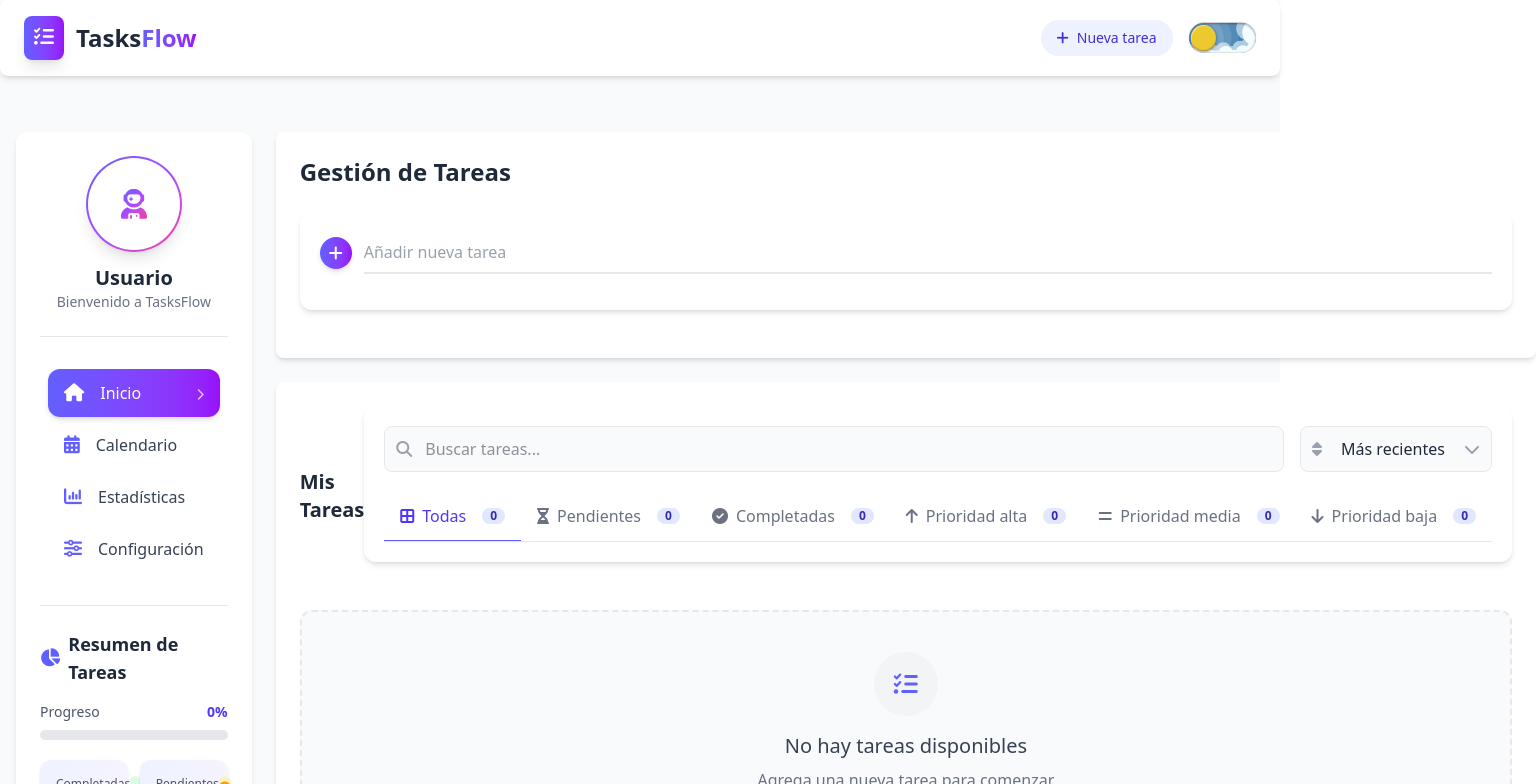
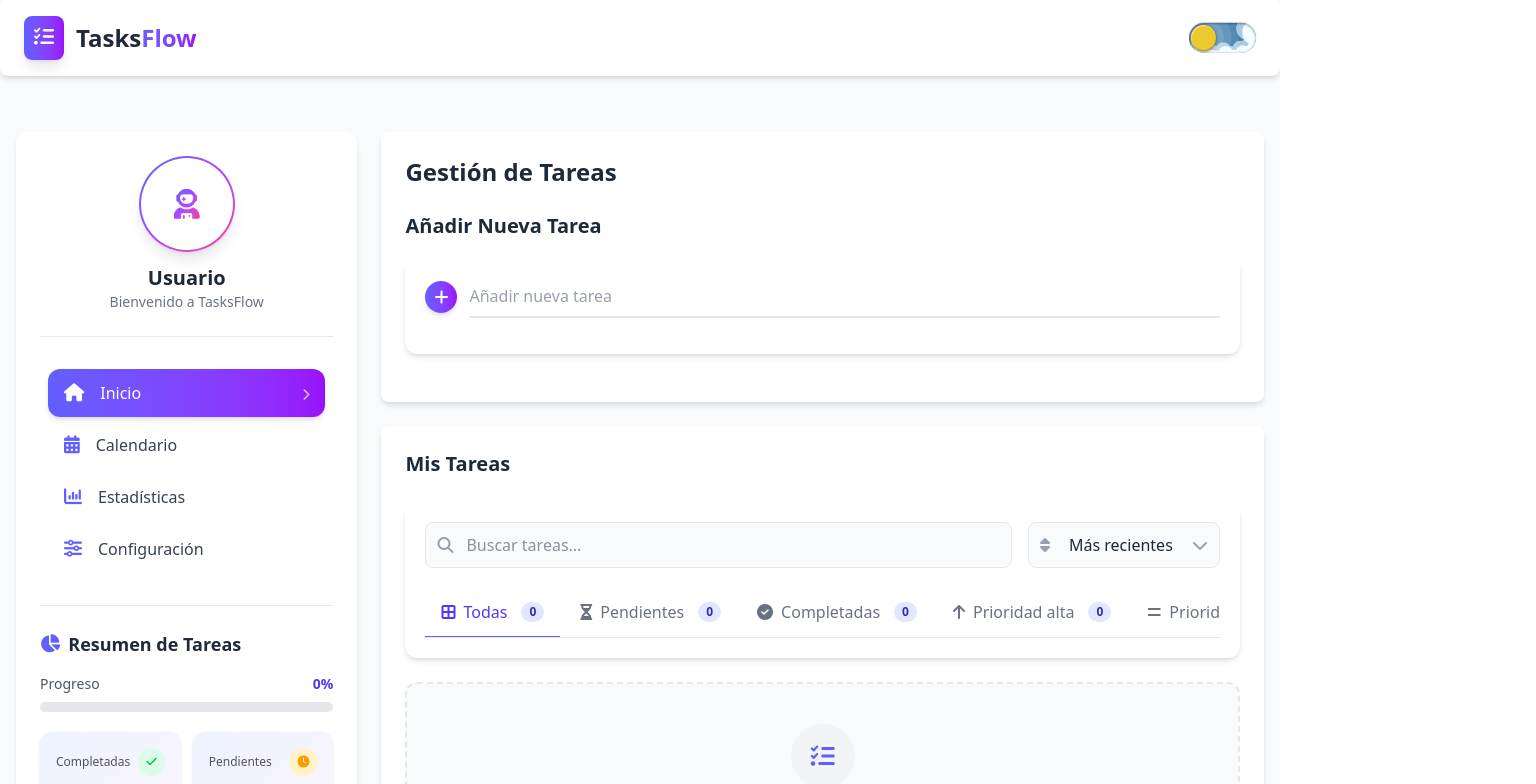
Before and after one commit to AnderCMD/TasksFlow, a React (Vite) app: page / in a window 1280 px wide. Shown: the top 784 px of the page, 1536 px wide, since content can reach past the window. Built offline with nearby package versions, Linux system fonts and the light colour scheme; a web font is replaced by a local one.

Commit message:
Mejorar la interfaz de usuario: ajustar estilos y animaciones en componentes de gestión de tareas, encabezado y formulario de tareas.

```diff
--- a/src/App.jsx
+++ b/src/App.jsx
@@ -34,20 +34,39 @@ function App() {
 	return (
 		<div className='min-h-screen bg-gray-50 dark:bg-gray-900 transition-colors duration-300'>
 			<Header />
-			<div className='container mx-auto px-4 py-8 flex flex-col md:flex-row gap-6'>
+			<div className='container mx-auto px-4 py-8 flex flex-col md:flex-row gap-6 max-w-7xl'>
 				<Sidebar />
-				<main className='flex-1'>
-					<div className='bg-white dark:bg-gray-800 rounded-lg shadow-md p-6 mb-6 transition-colors duration-300'>
-						<h1 className='text-2xl font-bold mb-6 text-gray-800 dark:text-white'>Gestión de Tareas</h1>
-						<TaskForm />
+				<main className='flex-1 min-w-0'>
+					{' '}
+					{/* Añadido min-w-0 para evitar desbordamiento */}
+					<div className='bg-white dark:bg-gray-800 rounded-lg shadow-md p-4 sm:p-6 mb-6 transition-colors duration-300'>
+						<h1 className='text-xl sm:text-2xl font-bold mb-6 text-gray-800 dark:text-white'>
+							Gestión de Tareas
+						</h1>
+						<div className='flex flex-col'>
+							<div className='flex items-center justify-between mb-4'>
+								<h2 className='text-lg sm:text-xl font-semibold text-gray-800 dark:text-white'>
+									Añadir Nueva Tarea
+								</h2>
+							</div>
+							<TaskForm />
+						</div>
 					</div>
-					<div className='bg-white dark:bg-gray-800 rounded-lg shadow-md p-6 transition-colors duration-300'>
-						<div className='flex flex-col sm:flex-row justify-between items-start sm:items-center mb-6'>
-							<h2 className='text-xl font-semibold text-gray-800 dark:text-white mb-4 sm:mb-0'>
+					<div className='bg-white dark:bg-gray-800 rounded-lg shadow-md p-4 sm:p-6 transition-colors duration-300'>
+						<div className='flex flex-col sm:flex-row justify-between items-start sm:items-center gap-4 mb-6'>
+							<h2 className='text-lg sm:text-xl font-semibold text-gray-800 dark:text-white'>
 								Mis Tareas
 							</h2>
-							<TaskFilter />
 						</div>
+						<AnimatePresence>
+							<motion.div
+								initial={{ opacity: 0, y: 15 }}
+								animate={{ opacity: 1, y: 0 }}
+								exit={{ opacity: 0 }}
+								transition={{ duration: 0.3 }}>
+								<TaskFilter />
+							</motion.div>
+						</AnimatePresence>
 						<AnimatePresence>
 							<motion.div
 								initial={{ opacity: 0, y: 15 }}
--- a/src/Components/Layout/Header.jsx
+++ b/src/Components/Layout/Header.jsx
@@ -4,20 +4,20 @@ import DarkMode from '../UI/DarkMode';
 const Header = () => {
 	return (
 		<header className='bg-white dark:bg-gray-800 shadow-md rounded-lg mb-6 transition-colors duration-300'>
-			<nav className='container mx-auto px-6 py-4 flex justify-between items-center'>
-				<section className='flex items-center gap-3'>
+			<nav className='container mx-auto px-4 sm:px-6 py-4 flex justify-between items-center'>
+				<section className='flex items-center gap-3 flex-1 min-w-0'>
 					<motion.div
 						initial={{ rotate: 0 }}
 						animate={{ rotate: 360 }}
 						transition={{ duration: 0.8, ease: 'easeInOut' }}
-						className='bg-gradient-to-r from-indigo-500 to-purple-600 p-2.5 rounded-lg text-white shadow-lg'>
-						<i className='fa-solid fa-list-check text-xl'></i>
+						className='bg-gradient-to-r from-indigo-500 to-purple-600 p-2 sm:p-2.5 rounded-lg text-white shadow-lg flex-none'>
+						<i className='fa-solid fa-list-check text-lg sm:text-xl'></i>
 					</motion.div>
 					<motion.h1
 						initial={{ y: -20, opacity: 0 }}
 						animate={{ y: 0, opacity: 1 }}
 						transition={{ duration: 0.5 }}
-						className='text-2xl font-bold text-gray-800 dark:text-white'>
+						className='text-xl sm:text-2xl font-bold text-gray-800 dark:text-white truncate'>
 						Tasks
 						<span className='bg-gradient-to-r from-indigo-500 to-purple-600 bg-clip-text text-transparent font-extrabold'>
 							Flow
@@ -25,16 +25,8 @@ const Header = () => {
 					</motion.h1>
 				</section>
 
-				<div className='flex items-center gap-4'>
-					<motion.button
-						whileHover={{ scale: 1.05 }}
-						whileTap={{ scale: 0.95 }}
-						className='hidden md:flex items-center gap-2 bg-indigo-50 dark:bg-gray-700 px-4 py-2 rounded-full text-sm font-medium text-indigo-700 dark:text-indigo-300 transition-colors'>
-						<i className='fa-solid fa-plus'></i>
-						<span>Nueva tarea</span>
-					</motion.button>
-
-					<motion.div whileHover={{ scale: 1.1 }} whileTap={{ scale: 0.9 }}>
+				<div className='flex items-center gap-2 sm:gap-4'>
+					<motion.div whileHover={{ scale: 1.1 }} whileTap={{ scale: 0.9 }} className='relative z-10'>
 						<DarkMode />
 					</motion.div>
 				</div>
--- a/src/Components/Layout/Sidebar.jsx
+++ b/src/Components/Layout/Sidebar.jsx
@@ -18,21 +18,34 @@ const Sidebar = () => {
 
 	// Opciones de navegación con iconos modernos de FontAwesome 6
 	const navOptions = [
-		{ icon: 'fa-house', label: 'Inicio', active: true },
-		{ icon: 'fa-calendar-days', label: 'Calendario', active: false },
-		{ icon: 'fa-chart-column', label: 'Estadísticas', active: false },
-		{ icon: 'fa-sliders', label: 'Configuración', active: false },
+		{ icon: 'fa-house', label: 'Inicio', active: true, URL: '/' },
+		{ icon: 'fa-calendar-days', label: 'Calendario', active: false, URL: '#' },
+		{ icon: 'fa-chart-column', label: 'Estadísticas', active: false, URL: '#' },
+		{ icon: 'fa-sliders', label: 'Configuración', active: false, URL: '#' },
 	];
 
 	return (
 		<>
+			{/* Overlay para móvil */}
+			<AnimatePresence>
+				{isOpen && (
+					<motion.div
+						initial={{ opacity: 0 }}
+						animate={{ opacity: 0.5 }}
+						exit={{ opacity: 0 }}
+						className='fixed inset-0 bg-black z-10 md:hidden'
+						onClick={() => setIsOpen(false)}
+					/>
+				)}
+			</AnimatePresence>
+
 			{/* Botón de menú para móvil */}
-			<div className='md:hidden fixed bottom-4 right-4 z-10'>
+			<div className='md:hidden fixed bottom-4 right-4 z-20'>
 				<motion.button
 					whileHover={{ scale: 1.05 }}
 					whileTap={{ scale: 0.95 }}
 					onClick={() => setIsOpen(!isOpen)}
-					className='bg-gradient-to-r from-indigo-500 to-purple-600 text-white p-4 rounded-full shadow-lg'>
+					className='bg-gradient-to-r from-indigo-500 to-purple-600 text-white w-12 h-12 rounded-full flex items-center justify-center shadow-lg'>
 					<i className={`fa-solid ${isOpen ? 'fa-xmark' : 'fa-bars'}`}></i>
 				</motion.button>
 			</div>
@@ -41,14 +54,14 @@ const Sidebar = () => {
 			<AnimatePresence>
 				{isOpen && (
 					<motion.div
-						initial={{ x: '100%', opacity: 0 }}
-						animate={{ x: 0, opacity: 1 }}
-						exit={{ x: '100%', opacity: 0 }}
-						transition={{ duration: 0.3, type: 'spring', stiffness: 300, damping: 30 }}
-						className='fixed inset-y-0 right-0 w-72 bg-white dark:bg-gray-800 shadow-2xl z-20 md:hidden p-6 overflow-y-auto'>
+						initial={{ x: '-100%' }}
+						animate={{ x: 0 }}
+						exit={{ x: '-100%' }}
+						transition={{ type: 'spring', damping: 25, stiffness: 200 }}
+						className='fixed inset-y-0 left-0 w-fit bg-white dark:bg-gray-800 shadow-2xl z-20 md:hidden p-6 overflow-y-auto'>
 						<button
 							onClick={() => setIsOpen(false)}
-							className='absolute top-4 right-4 bg-gray-100 dark:bg-gray-700 rounded-full p-2 text-gray-600 dark:text-gray-300 hover:bg-gray-200 dark:hover:bg-gray-600 transition-colors'>
+							className='absolute top-4 left-4 w-12 h-12 rounded-full bg-gray-100 dark:bg-gray-700 text-gray-600 dark:text-gray-300 hover:bg-gray-200 dark:hover:bg-gray-600 transition-colors'>
 							<i className='fa-solid fa-xmark'></i>
 						</button>
 						<SidebarContent
@@ -63,7 +76,7 @@ const Sidebar = () => {
 			</AnimatePresence>
 
 			{/* Sidebar para escritorio */}
-			<aside className='hidden md:block w-72 bg-white dark:bg-gray-800 rounded-xl shadow-md p-6 transition-all duration-300 self-start sticky top-4 hover:shadow-lg'>
+			<aside className='hidden md:block w-fit bg-white dark:bg-gray-800 rounded-xl shadow-md p-6 transition-all duration-300 self-start sticky top-4 hover:shadow-lg'>
 				<SidebarContent
 					totalTasks={totalTasks}
 					completedTasks={completedTasks}
@@ -79,7 +92,7 @@ const Sidebar = () => {
 // Componente para el contenido del sidebar
 const SidebarContent = ({ totalTasks, completedTasks, pendingTasks, completionRate, navOptions }) => {
 	return (
-		<div className='space-y-8'>
+		<div className='space-y-8 w-fit'>
 			<div className='text-center border-b border-gray-200 dark:border-gray-700 pb-6'>
 				<motion.div
 					whileHover={{ scale: 1.05 }}
@@ -100,7 +113,7 @@ const SidebarContent = ({ totalTasks, completedTasks, pendingTasks, completionRa
 							whileHover={{ x: 4 }}
 							transition={{ type: 'spring', stiffness: 400, damping: 10 }}>
 							<a
-								href='#'
+								href={option.URL}
 								className={`flex items-center px-4 py-3 rounded-xl transition-all ${
 									option.active
 										? 'bg-gradient-to-r from-indigo-500 to-purple-600 text-white font-medium shadow-md'
@@ -154,9 +167,9 @@ const SidebarContent = ({ totalTasks, completedTasks, pendingTasks, completionRa
 							whileHover={{ y: -4 }}
 							transition={{ type: 'spring', stiffness: 400, damping: 10 }}
 							className='bg-gradient-to-br from-indigo-50 to-purple-50 dark:from-gray-700 dark:to-gray-800 p-4 rounded-xl shadow-sm'>
-							<div className='flex justify-between items-start'>
+							<div className='flex justify-between items-center gap-2'>
 								<p className='text-xs font-medium text-gray-600 dark:text-gray-400'>Completadas</p>
-								<div className='h-6 w-6 rounded-full flex items-center justify-center bg-green-100 dark:bg-green-900/20'>
+								<div className='p-2 rounded-full flex items-center justify-center bg-green-100 dark:bg-green-900/20'>
 									<i className='fa-solid fa-check text-xs text-green-500 dark:text-green-400'></i>
 								</div>
 							</div>
@@ -168,9 +181,9 @@ const SidebarContent = ({ totalTasks, completedTasks, pendingTasks, completionRa
 							whileHover={{ y: -4 }}
 							transition={{ type: 'spring', stiffness: 400, damping: 10 }}
 							className='bg-gradient-to-br from-indigo-50 to-purple-50 dark:from-gray-700 dark:to-gray-800 p-4 rounded-xl shadow-sm'>
-							<div className='flex justify-between items-start'>
+							<div className='flex justify-between items-center gap-2'>
 								<p className='text-xs font-medium text-gray-600 dark:text-gray-400'>Pendientes</p>
-								<div className='h-6 w-6 rounded-full flex items-center justify-center bg-amber-100 dark:bg-amber-900/20'>
+								<div className='p-2 rounded-full flex items-center justify-center bg-amber-100 dark:bg-amber-900/20'>
 									<i className='fa-solid fa-clock text-xs text-amber-500 dark:text-amber-400'></i>
 								</div>
 							</div>
@@ -182,9 +195,9 @@ const SidebarContent = ({ totalTasks, completedTasks, pendingTasks, completionRa
 						whileHover={{ y: -4 }}
 						transition={{ type: 'spring', stiffness: 400, damping: 10 }}
 						className='bg-gradient-to-br from-indigo-50 to-purple-50 dark:from-gray-700 dark:to-gray-800 p-4 rounded-xl shadow-sm'>
-						<div className='flex justify-between items-start'>
+						<div className='flex justify-between items-center'>
 							<p className='text-xs font-medium text-gray-600 dark:text-gray-400'>Total de tareas</p>
-							<div className='h-6 w-6 rounded-full flex items-center justify-center bg-blue-100 dark:bg-blue-900/20'>
+							<div className='p-2 rounded-full flex items-center justify-center bg-blue-100 dark:bg-blue-900/20'>
 								<i className='fa-solid fa-list-check text-xs text-blue-500 dark:text-blue-400'></i>
 							</div>
 						</div>
--- a/src/Components/Tasks/TaskFilter.jsx
+++ b/src/Components/Tasks/TaskFilter.jsx
@@ -45,10 +45,10 @@ const TaskFilter = ({ filters = {}, onFilterChange }) => {
 
 	return (
 		<div className='mb-6'>
-			<div className='bg-white dark:bg-gray-800 rounded-xl shadow-md p-5 transition-all duration-300'>
+			<div className='bg-white dark:bg-gray-800 rounded-xl shadow-md p-4 sm:p-5 transition-all duration-300'>
 				<div className='flex flex-col lg:flex-row justify-between gap-4'>
 					{/* Búsqueda */}
-					<div className='relative flex-1'>
+					<div className='relative flex-1 min-w-0'>
 						<div className='absolute inset-y-0 left-0 flex items-center pl-3 pointer-events-none text-gray-400 dark:text-gray-500'>
 							<i className='fa-solid fa-search'></i>
 						</div>
@@ -62,14 +62,14 @@ const TaskFilter = ({ filters = {}, onFilterChange }) => {
 					</div>
 
 					{/* Ordenar */}
-					<div className='relative flex-initial'>
+					<div className='relative flex-initial w-full lg:w-48'>
 						<div className='absolute inset-y-0 left-0 flex items-center pl-3 pointer-events-none text-gray-400 dark:text-gray-500'>
 							<i className='fa-solid fa-sort'></i>
 						</div>
 						<select
 							onChange={handleSortChange}
 							defaultValue='createdAt:desc'
-							className='w-full md:w-48 pl-10 pr-10 py-2.5 rounded-lg bg-gray-50 dark:bg-gray-700/50 border border-gray-200 dark:border-gray-700 outline-none focus:ring-2 focus:ring-indigo-500 dark:focus:ring-indigo-400 focus:border-transparent transition-colors text-gray-800 dark:text-white appearance-none cursor-pointer'>
+							className='w-full pl-10 pr-10 py-2.5 rounded-lg bg-gray-50 dark:bg-gray-700/50 border border-gray-200 dark:border-gray-700 outline-none focus:ring-2 focus:ring-indigo-500 dark:focus:ring-indigo-400 focus:border-transparent transition-colors text-gray-800 dark:text-white appearance-none cursor-pointer'>
 							<option value='createdAt:desc'>Más recientes</option>
 							<option value='createdAt:asc'>Más antiguas</option>
 							<option value='dueDate:asc'>Fecha límite ↑</option>
@@ -107,7 +107,8 @@ const TaskFilter = ({ filters = {}, onFilterChange }) => {
 							<motion.div
 								initial={{ opacity: 0, y: -10 }}
 								animate={{ opacity: 1, y: 0 }}
-								className='absolute z-10 mt-1 w-full bg-white dark:bg-gray-800 rounded-lg shadow-lg border border-gray-200 dark:border-gray-700 overflow-hidden'>
+								exit={{ opacity: 0, y: -10 }}
+								className='absolute z-10 mt-2 w-full bg-white dark:bg-gray-800 rounded-lg shadow-lg border border-gray-200 dark:border-gray-700'>
 								{filterOptions.map((option) => (
 									<button
 										key={option.id}
@@ -115,15 +116,17 @@ const TaskFilter = ({ filters = {}, onFilterChange }) => {
 											handleFilterChange(option.id);
 											setIsOpen(false);
 										}}
-										className={`w-full text-left p-3 flex items-center gap-2 hover:bg-gray-50 dark:hover:bg-gray-700 transition-colors
+										className={`w-full text-left p-3 flex items-center justify-between gap-2 hover:bg-gray-50 dark:hover:bg-gray-700/50 transition-colors
 											${
 												activeFilter === option.id
 													? 'bg-indigo-50 dark:bg-indigo-900/20 text-indigo-600 dark:text-indigo-400 font-medium'
 													: 'text-gray-700 dark:text-gray-300'
 											}`}>
-										<i className={`fa-solid ${option.icon}`}></i>
-										<span>{option.label}</span>
-										<span className='ml-auto inline-flex items-center justify-center px-2 py-0.5 text-xs font-bold leading-none rounded-full bg-indigo-100 dark:bg-indigo-900/30 text-indigo-800 dark:text-indigo-300'>
+										<div className='flex items-center gap-2'>
+											<i className={`fa-solid ${option.icon}`}></i>
+											<span>{option.label}</span>
+										</div>
+										<span className='inline-flex items-center justify-center px-2 py-0.5 text-xs font-bold rounded-full bg-indigo-100 dark:bg-indigo-900/30 text-indigo-800 dark:text-indigo-300'>
 											{taskCounts[option.id] || 0}
 										</span>
 									</button>
@@ -133,12 +136,12 @@ const TaskFilter = ({ filters = {}, onFilterChange }) => {
 					</div>
 
 					{/* Versión escritorio - Pestañas horizontales */}
-					<div className='hidden md:flex items-center border-b border-gray-200 dark:border-gray-700 overflow-x-auto'>
+					<div className='hidden md:flex items-center space-x-1 border-b border-gray-200 dark:border-gray-700 overflow-x-auto'>
 						{filterOptions.map((option) => (
 							<motion.button
 								key={option.id}
 								onClick={() => handleFilterChange(option.id)}
-								className={`px-4 py-3 flex items-center gap-2 whitespace-nowrap font-medium transition-colors border-b-2 -mb-px
+								className={`px-4 py-3 inline-flex items-center gap-2 whitespace-nowrap font-medium transition-colors border-b-2 -mb-px
 									${
 										activeFilter === option.id
 											? 'border-indigo-500 text-indigo-600 dark:text-indigo-400'
@@ -149,7 +152,7 @@ const TaskFilter = ({ filters = {}, onFilterChange }) => {
 								<i className={`fa-solid ${option.icon}`}></i>
 								<span>{option.label}</span>
 								<motion.span
-									className='ml-2 inline-flex items-center justify-center px-2 py-0.5 text-xs font-bold leading-none rounded-full bg-indigo-100 dark:bg-indigo-900/30 text-indigo-800 dark:text-indigo-300'
+									className='ml-1.5 inline-flex items-center justify-center px-2 py-0.5 text-xs font-bold rounded-full bg-indigo-100 dark:bg-indigo-900/30 text-indigo-800 dark:text-indigo-300'
 									initial={{ scale: 0 }}
 									animate={{ scale: 1 }}
 									transition={{ type: 'spring', stiffness: 500, damping: 10 }}>
--- a/src/Components/Tasks/TaskForm.jsx
+++ b/src/Components/Tasks/TaskForm.jsx
@@ -65,12 +65,16 @@ const TaskForm = () => {
 			<motion.form
 				onSubmit={handleSubmit}
 				layout
-				className='bg-white dark:bg-gray-800 rounded-xl shadow-md p-5 transition-all duration-300'>
+				className='bg-white dark:bg-gray-800 rounded-xl shadow-md p-4 sm:p-5 transition-all duration-300'>
 				<div className='flex items-center mb-4 gap-3'>
+
 					<motion.span
 						initial={{ scale: 0 }}
 						animate={{ scale: 1 }}
-						className='flex-none w-8 h-8 bg-gradient-to-r from-indigo-500 to-purple-600 rounded-full flex items-center justify-center text-white shadow-md'>
+						className='flex-none w-8 h-8 bg-gradient-to-r from-indigo-500 to-purple-600 rounded-full flex items-center justify-center text-white shadow-md'
+						onClick={() => setExpanded(true)}
+						whileHover={{ scale: 1.05 }}
+						whileTap={{ scale: 0.95 }}>
 						<i className='fa-solid fa-plus'></i>
 					</motion.span>
 
@@ -81,7 +85,7 @@ const TaskForm = () => {
 						onChange={handleChange}
 						onClick={() => setExpanded(true)}
 						placeholder='Añadir nueva tarea'
-						className='flex-1 bg-transparent border-b-2 border-gray-200 dark:border-gray-700 focus:border-indigo-500 dark:focus:border-indigo-400 py-2 outline-none text-gray-800 dark:text-white transition-colors placeholder-gray-400 dark:placeholder-gray-500'
+						className='flex-1 bg-transparent border-b-2 border-gray-200 dark:border-gray-700 focus:border-indigo-500 dark:focus:border-indigo-400 py-2 outline-none text-gray-800 dark:text-white transition-colors placeholder-gray-400 dark:placeholder-gray-500 min-w-0'
 						autoComplete='off'
 					/>
 				</div>
@@ -118,7 +122,7 @@ const TaskForm = () => {
 										{['high', 'medium', 'low'].map((priority) => (
 											<label
 												key={priority}
-												className={`flex-1 flex items-center justify-center gap-1.5 py-2 cursor-pointer transition-colors
+												className={`flex-1 flex items-center justify-center gap-1.5 py-2 cursor-pointer transition-colors text-sm
 													${
 														formData.priority === priority
 															? 'bg-indigo-500 text-white'
@@ -133,7 +137,7 @@ const TaskForm = () => {
 													className='sr-only'
 												/>
 												<i className={`fa-solid ${priorityIcons[priority]}`}></i>
-												<span className='capitalize text-sm'>
+												<span className='hidden sm:inline capitalize'>
 													{priority === 'high'
 														? 'Alta'
 														: priority === 'medium'
@@ -166,7 +170,7 @@ const TaskForm = () => {
 									onClick={() => setExpanded(false)}
 									whileHover={{ scale: 1.02 }}
 									whileTap={{ scale: 0.98 }}
-									className='px-4 py-2 bg-gray-100 dark:bg-gray-700 text-gray-700 dark:text-gray-300 rounded-lg hover:bg-gray-200 dark:hover:bg-gray-600 transition-colors font-medium'>
+									className='px-4 py-2 bg-gray-100 dark:bg-gray-700 text-gray-700 dark:text-gray-300 rounded-lg hover:bg-gray-200 dark:hover:bg-gray-600 transition-colors font-medium text-sm'>
 									Cancelar
 								</motion.button>
 
@@ -174,7 +178,7 @@ const TaskForm = () => {
 									type='submit'
 									whileHover={{ scale: 1.02 }}
 									whileTap={{ scale: 0.98 }}
-									className='px-5 py-2 bg-gradient-to-r from-indigo-500 to-purple-600 text-white rounded-lg shadow-md hover:shadow-lg transition-shadow font-medium flex items-center gap-2'>
+									className='px-5 py-2 bg-gradient-to-r from-indigo-500 to-purple-600 text-white rounded-lg shadow-md hover:shadow-lg transition-shadow font-medium text-sm flex items-center gap-2'>
 									<i className='fa-solid fa-save'></i>
 									Guardar
 								</motion.button>
```
Also changed, not shown: src/Components/Tasks/TaskItem.jsx (+12 -21 lines).
